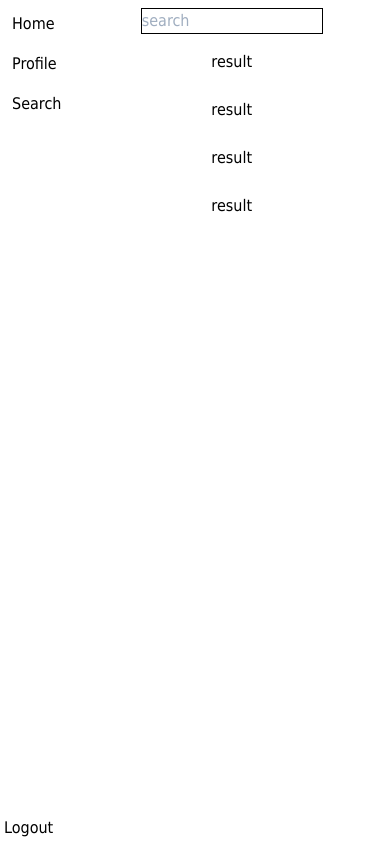
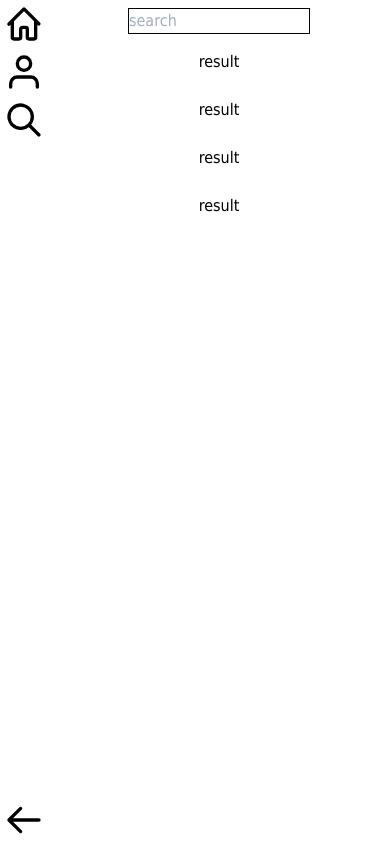
Before and after one commit to Yoavbenzvi/post-it-client, a React (Create React App) app: page /main/search in a window 390 px wide. Built offline with nearby package versions, Linux system fonts and the light colour scheme.

Commit message:
improved app's responsiveness and overall layout
-Navbar is now sticky
-changed width properties in different components
-added icons

```diff
--- a/src/components/Feed/Feed.js
+++ b/src/components/Feed/Feed.js
@@ -7,7 +7,7 @@ class Feed extends React.Component {
 
 	render() {
 		return(
-			<div className='m-2 border-t container'>
+			<div className='w-full'>
 				<Post />
 				<Post />
 				<Post />
@@ -25,8 +25,8 @@ const mapStateToProps = (state) => ({
 	viewedUser: state.viewedUser.data
 })
 
-const mapDispatchToProps = {
-	//add an async action here
-}
+// const mapDispatchToProps = {
+// 	//add an async action here
+// }
 
-export default connect()(Feed);
+export default connect(mapStateToProps)(Feed);
--- a/src/components/Navbar/NavIcon.js
+++ b/src/components/Navbar/NavIcon.js
@@ -1,9 +1,10 @@
 import React from 'react';
-import { Link } from 'react-router-dom'
+import { Link } from 'react-router-dom';
 
-const NavIcon = ({ content, css, path }) => {
+const NavIcon = ({ content, path }) => {
+
 	return(
-		<Link to={`${path}`} className={`${css}`}>
+		<Link to={`${path}`} className={'cursor-pointer hover:bg-red-100 w-10 mx-1 py-1'}>
 			{content}
 		</Link>
 	);
--- a/src/components/Navbar/Navbar.js
+++ b/src/components/Navbar/Navbar.js
@@ -1,33 +1,55 @@
 import React from 'react';
+import { connect } from 'react-redux';
 import NavIcon from './NavIcon';
 import { signOut } from '../../actions';
 
 const Navbar = ({ signOut }) => {
+
+	const homeIcon = () => {
+		return(
+			<svg xmlns="http://www.w3.org/2000/svg" viewBox="0 0 24 24"><path className="heroicon-ui" d="M13 20v-5h-2v5a2 2 0 0 1-2 2H6a2 2 0 0 1-2-2v-7.59l-.3.3a1 1 0 1 1-1.4-1.42l9-9a1 1 0 0 1 1.4 0l9 9a1 1 0 0 1-1.4 1.42l-.3-.3V20a2 2 0 0 1-2 2h-3a2 2 0 0 1-2-2zm5 0v-9.59l-6-6-6 6V20h3v-5c0-1.1.9-2 2-2h2a2 2 0 0 1 2 2v5h3z"/></svg>
+		)
+	}
+
+	const searchIcon = () => {
+		return(
+			<svg xmlns="http://www.w3.org/2000/svg" viewBox="0 0 24 24"><path className="heroicon-ui" d="M16.32 14.9l5.39 5.4a1 1 0 0 1-1.42 1.4l-5.38-5.38a8 8 0 1 1 1.41-1.41zM10 16a6 6 0 1 0 0-12 6 6 0 0 0 0 12z"/></svg>
+		)
+	}
+
+	const profileIcon = () => {
+		return(
+			<svg xmlns="http://www.w3.org/2000/svg" viewBox="0 0 24 24"><path className="heroicon-ui" d="M12 12a5 5 0 1 1 0-10 5 5 0 0 1 0 10zm0-2a3 3 0 1 0 0-6 3 3 0 0 0 0 6zm9 11a1 1 0 0 1-2 0v-2a3 3 0 0 0-3-3H8a3 3 0 0 0-3 3v2a1 1 0 0 1-2 0v-2a5 5 0 0 1 5-5h8a5 5 0 0 1 5 5v2z"/></svg>
+		)
+	}
+
+	const logoutIcon = () => {
+		return(
+			<svg xmlns="http://www.w3.org/2000/svg" viewBox="0 0 24 24"><path className="heroicon-ui" d="M5.41 11H21a1 1 0 0 1 0 2H5.41l5.3 5.3a1 1 0 0 1-1.42 1.4l-7-7a1 1 0 0 1 0-1.4l7-7a1 1 0 0 1 1.42 1.4L5.4 11z"/></svg>
+		)
+	}
+
 	return(
-		<div className='p-1 h-screen inline-flex flex-col'>
+		<div className='h-screen inline-flex flex-col sticky top-0'>
 			<div className='flex flex-col'>
 				<NavIcon
-					css='p-2 cursor-pointer hover:bg-red-100'
 					path='/main/home'
-					content='Home'
+					content={homeIcon()}
 				/>
 				<NavIcon
-					css='p-2 cursor-pointer hover:bg-red-100'
-					path='/main/profile/id'
-					content='Profile'
+					path='/main/profile/:id'
+					content={profileIcon()}
 				/>
 				<NavIcon
-					css='p-2 cursor-pointer hover:bg-red-100'
 					path='/main/search'
-					content='Search'
+					content={searchIcon()}
 				/>
 			</div>
 			<div className='h-screen flex items-end'>
 				<NavIcon
 					onClick={() => signOut()}
-					className='p-2 cursor-pointer hover:bg-red-100'
 					path='/'
-					content='Logout'
+					content={logoutIcon()}
 				/>
 			</div>
 		</div>
@@ -38,4 +60,4 @@ const mapDispatchToProps = {
 	signOut
 }
 
-export default Navbar;
+export default connect(null, mapDispatchToProps)(Navbar);
--- a/src/components/ProfileDetails/ProfileDetails.js
+++ b/src/components/ProfileDetails/ProfileDetails.js
@@ -2,7 +2,7 @@ import React from 'react';
 
 const ProfileDetails = () => {
 	return(
-		<div className='p-2'>
+		<div>
 			ProfileDetails
 		</div>
 	)
--- a/src/containers/App.js
+++ b/src/containers/App.js
@@ -1,6 +1,6 @@
 import React from 'react';
 import history from '../history';
-import { Router, Route, Switch } from 'react-router-dom';
+import { Router, Route } from 'react-router-dom';
 import Home from './Home';
 import Profile from './Profile';
 import Search from './Search';
--- a/src/containers/Home.js
+++ b/src/containers/Home.js
@@ -16,8 +16,8 @@ const Home = () => {
 	}
 
 	return(
-		<div className='container flex justify-center p-2'>
-			<div className='container flex flex-col'>
+		<div className='w-full flex justify-center'>
+			<div className='w-full flex flex-col'>
 				<Field name='content' component={renderInputField}/>
 				<Feed feed='home'/>
 			</div>
--- a/src/containers/Profile.js
+++ b/src/containers/Profile.js
@@ -4,7 +4,7 @@ import ProfileDetails from '../components/ProfileDetails/ProfileDetails';
 
 const Profile = () => {
 	return(
-		<div className='w-screen flex flex-col items-center'>
+		<div className='w-full flex flex-col items-center'>
 			<ProfileDetails />
 			<Feed feed='profile'/>
 		</div>
--- a/src/containers/Search.js
+++ b/src/containers/Search.js
@@ -3,9 +3,10 @@ import { Field, reduxForm } from 'redux-form';
 import SearchResults from '../components/SearchResults/SearchResults';
 
 
-class Search extends React.Component {
 
-	renderInputField = ({ input }) => {
+const Search = () => {
+
+	const renderInputField = ({ input }) => {
 		return(
 			<input
 				{...input}
@@ -15,23 +16,17 @@ class Search extends React.Component {
 		)
 	}
 
-	render() {
-
-		//to remove:
-		console.log('search component props:',this.props)
-
 	return(
 		<div className='w-screen flex justify-center p-2'>
 			<div>
 				<form>
-						<Field name='searchTerm' component={this.renderInputField}/>
+					<Field name='searchTerm' component={renderInputField}/>
 				</form>
 				<SearchResults />
 			</div>
 		</div>
 	)
 }
-}
 
 export default reduxForm({
 	form: 'searchUsers'
```
Also changed, not shown: tailwind.js. Lines whose indentation alone changed are shown as unchanged.
